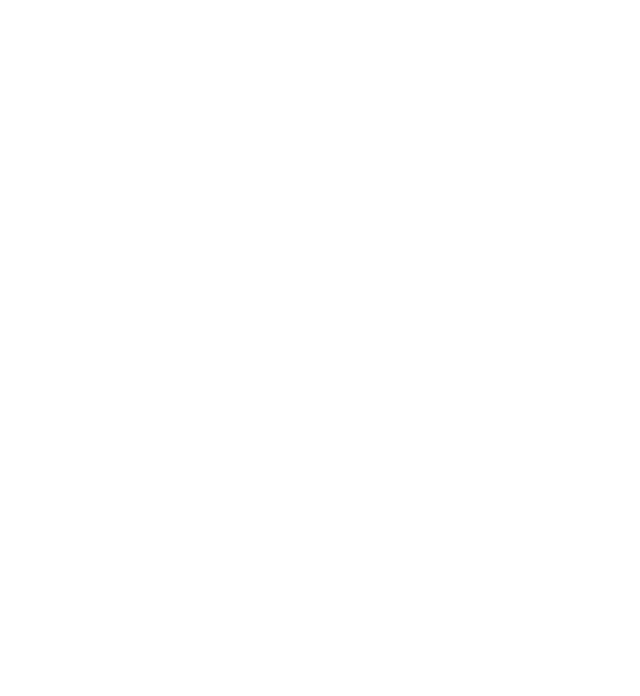
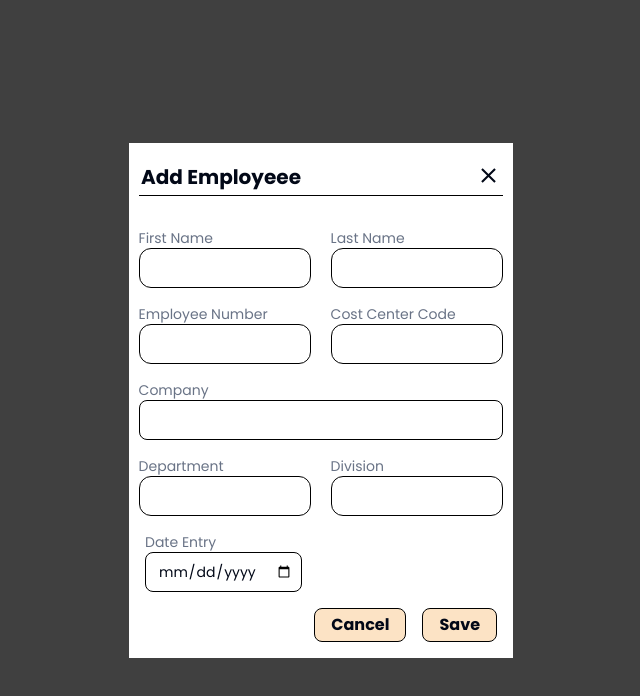
Before and after one commit to RaymartDev/aims, a React (Vite) app in the folder frontend/: page /modal in a window 1280 px wide. Before the commit this address had no page. Shown: the top 696 px of the page, without its empty margins (319-959 px from the left). Built offline with nearby package versions, Linux system fonts and the light colour scheme; the HTML template or start-up script is replaced by a standard one.

Commit message:
Add Employee Modal

```diff
--- a/frontend/src/App.tsx
+++ b/frontend/src/App.tsx
@@ -5,6 +5,7 @@
 import Materials from './pages/Materials'
 import Employee from './pages/Employee'
 import Supplier from './pages/Supplier'
+import AddEmployee from './modals/AddEmployee'
 
 function App() {
 
@@ -17,6 +18,7 @@
           <Route path="/materials" element={<Materials />} />
           <Route path="/employee" element={<Employee />} />
           <Route path="/supplier" element={<Supplier />} />
+          <Route path="/modal" element={<AddEmployee />} />
       </ Routes>
     </ BrowserRouter>
   )
--- /dev/null
+++ b/frontend/src/modals/AddEmployee.tsx
@@ -0,0 +1,84 @@
+import { IoMdClose } from "react-icons/io";
+import { Input } from "@/Components/ui/input";
+
+function AddEmployee() {
+  return (
+    <div className="w-screen h-screen bg-black bg-opacity-75 flex justify-center items-center">
+      <div className="bg-white w-[30%] flex flex-col">
+        <div className="flex flex-col py-4">
+          <div className="flex w-full justify-between px-3 py-1">
+            <p className="text-xl font-poppins font-semibold">Add Employeee</p>
+            <IoMdClose size={25} />
+          </div>
+          <hr className="border-1 border-black w-[95%] mx-auto" />
+        </div>
+        <div className="w-full mt-4 flex flex-col gap-4">
+          <div className="flex justify-around">
+            <span className="flex flex-col w-[45%]">
+              <p className="text-sm text-[#697386]">First Name</p>
+              <Input
+                type="text"
+                className=" w-full border border-black rounded-xl"
+              />
+            </span>
+            <span className="w-[45%]">
+              <p className="text-sm text-[#697386]">Last Name</p>
+              <Input
+                type="text"
+                className=" w-full border border-black rounded-xl"
+              />
+            </span>
+          </div>
+          <div className="flex justify-around">
+            <span className="flex flex-col w-[45%]">
+              <p className="text-sm text-[#697386]">Employee Number</p>
+              <Input
+                type="text"
+                className=" w-full border border-black rounded-xl"
+              />
+            </span>
+            <span className="w-[45%]">
+              <p className="text-sm text-[#697386]">Cost Center Code</p>
+              <Input
+                type="text"
+                className=" w-full border border-black rounded-xl"
+              />
+            </span>
+          </div>
+          <div className="w-[95%] mx-auto">
+            <p className="text-[#697386] text-sm">Company</p>
+            <Input type="companyName" className="rounded-lg border-black" />
+          </div>
+          <div className="flex justify-around">
+            <span className="flex flex-col w-[45%]">
+              <p className="text-sm text-[#697386]">Department</p>
+              <Input
+                type="text"
+                className=" w-full border border-black rounded-xl"
+              />
+            </span>
+            <span className="w-[45%]">
+              <p className="text-sm text-[#697386]">Division</p>
+              <Input
+                type="text"
+                className=" w-full border border-black rounded-xl"
+              />
+            </span>
+          </div>
+          <div className="w-[45%] pl-4">
+            <span>
+                <p className="text-sm text-[#697386]">Date Entry</p>
+            <Input type="date" className="border-black rounded-lg"/>
+            </span>
+          </div>
+        </div>
+        <div className="flex justify-end gap-4 pt-4 pb-4 px-4">
+            <button className="border-black border px-4 font-semibold py-1 bg-[#FCE3C5] rounded-lg">Cancel</button>
+            <button className="border-black border px-4 font-semibold py-1 bg-[#FCE3C5] rounded-lg">Save</button>
+        </div>
+      </div>
+    </div>
+  );
+}
+
+export default AddEmployee;
```
